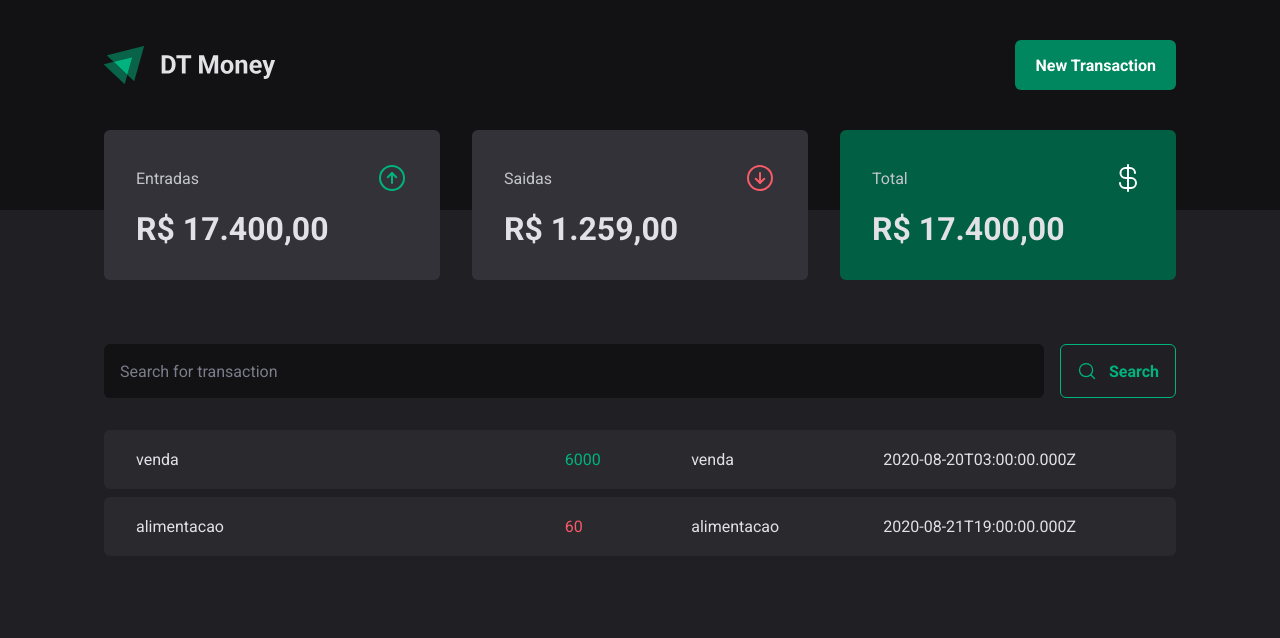
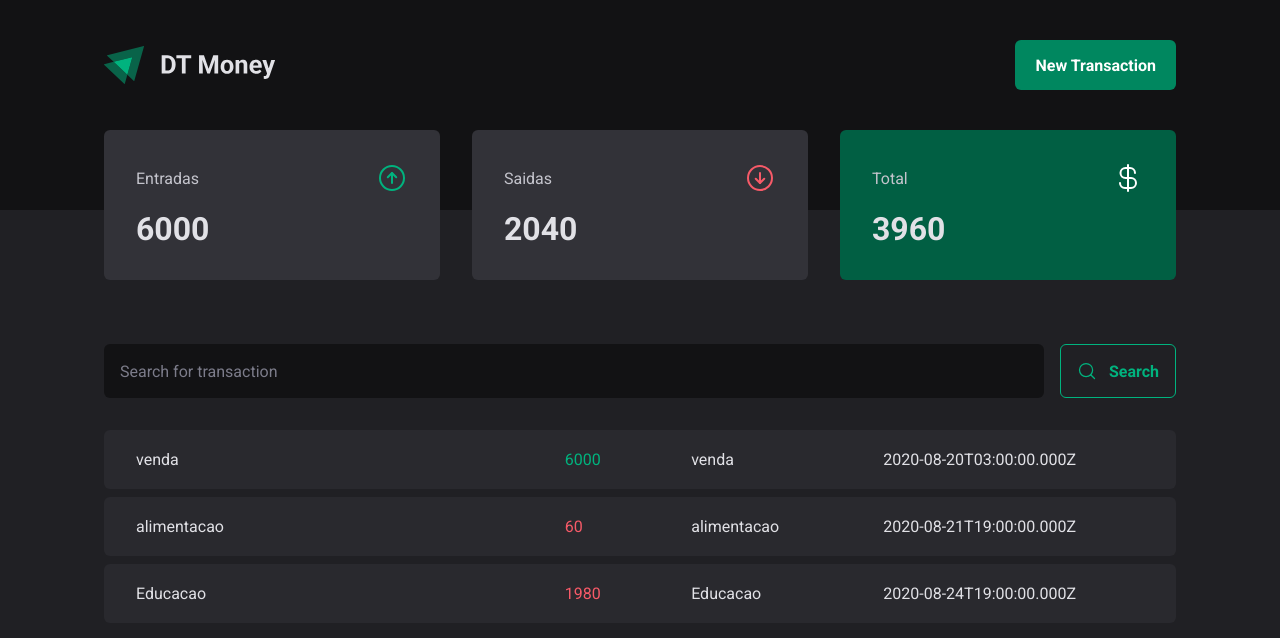
Before and after one commit to agleymelo/03-dt-money, a React (Vite) app: page / in a window 1280 px wide. Shown: the top 638 px of the page. Built offline with nearby package versions, Linux system fonts and the light colour scheme; data requests are answered from the project's data file.

Commit message:
Conexao com a API - Calculando resumo de transacoes

```diff
--- a/server.json
+++ b/server.json
@@ -15,6 +15,14 @@
       "category": "alimentacao",
       "price": 60,
       "createdAt": "2020-08-21T19:00:00.000Z"
+    },
+    {
+      "id": 3,
+      "description": "Ignite Rocketsesat",
+      "type": "outcome",
+      "category": "Educacao",
+      "price": 1980,
+      "createdAt": "2020-08-24T19:00:00.000Z"
     }
   ]
 }
--- a/src/components/Summary/index.tsx
+++ b/src/components/Summary/index.tsx
@@ -7,6 +7,25 @@
 export function Summary() {
   const { transactions } = useContext(TransactionsContext)
 
+  const summary = transactions.reduce(
+    (acc, transaction) => {
+      if (transaction.type === "income") {
+        acc.income += transaction.price
+        acc.total += transaction.price
+      } else {
+        acc.outcome += transaction.price
+        acc.total -= transaction.price
+      }
+
+      return acc
+    },
+    {
+      income: 0,
+      outcome: 0,
+      total: 0,
+    }
+  )
+
   return (
     <SummaryContainer>
       <SummaryCard>
@@ -15,7 +34,7 @@
           <ArrowCircleUp size={32} color="#00b37e" />
         </header>
 
-        <strong>R$ 17.400,00</strong>
+        <strong>{summary.income}</strong>
       </SummaryCard>
 
       <SummaryCard>
@@ -24,7 +43,7 @@
           <ArrowCircleDown size={32} color="#f75a68" />
         </header>
 
-        <strong>R$ 1.259,00</strong>
+        <strong>{summary.outcome}</strong>
       </SummaryCard>
 
       <SummaryCard variant="green">
@@ -33,7 +52,7 @@
           <CurrencyDollar size={32} color="#FFF" />
         </header>
 
-        <strong>R$ 17.400,00</strong>
+        <strong>{summary.total}</strong>
       </SummaryCard>
     </SummaryContainer>
   )
```
